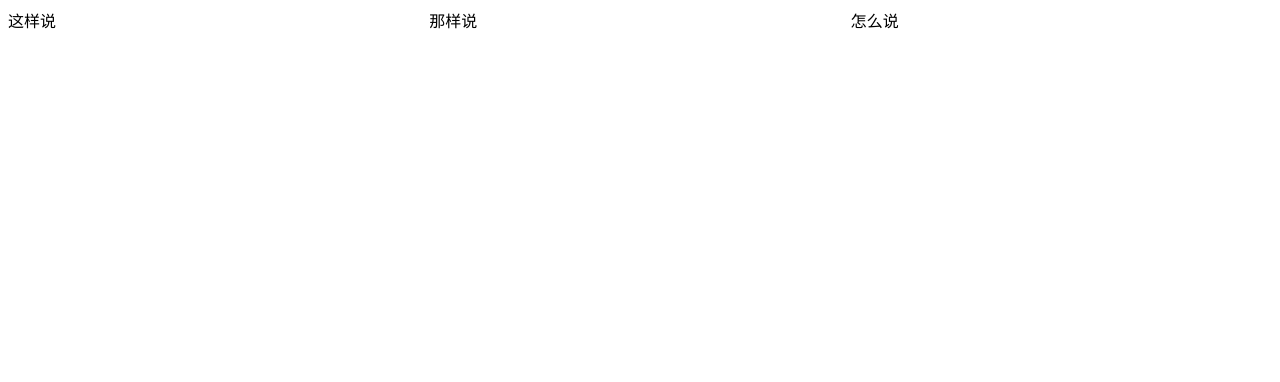
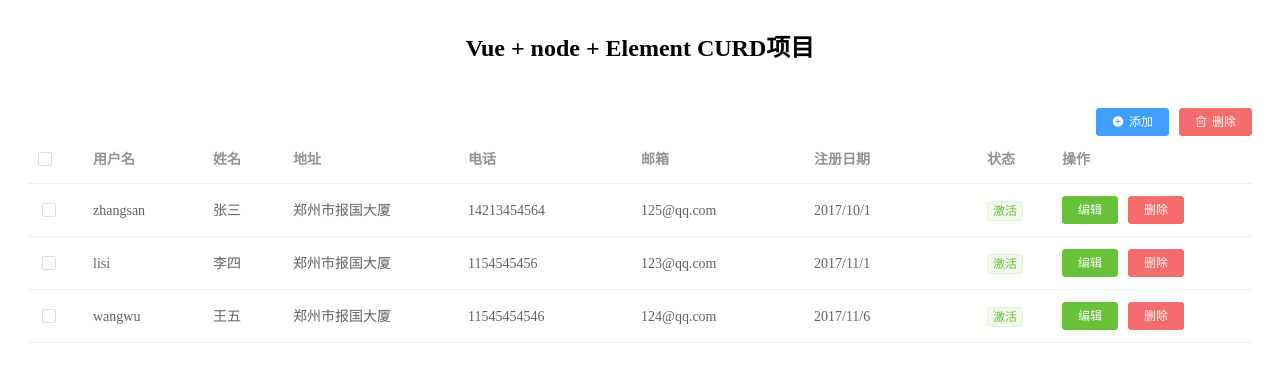
Before and after one commit to LPJie/CURD-vue, a Vue app: page / in a window 1280 px wide. Shown: the top 382 px of the page. Built offline with nearby package versions, Linux system fonts and the light colour scheme.

Commit message:
静态页面组建

```diff
--- a/src/views/home.vue
+++ b/src/views/home.vue
@@ -1,14 +1,152 @@
 <template>
 <div>
-  <el-row>
-    <el-col :span="8"><div class="grid-content bg-purple">这样说</div></el-col>
-    <el-col :span="8"><div class="grid-content bg-purple-light">那样说</div></el-col>
-    <el-col :span="8"><div class="grid-content bg-purple">怎么说</div></el-col>
-  </el-row>
+  <el-container>
+    <el-header>
+      <h1>Vue + node + Element CURD项目</h1>
+    </el-header>
+    <el-main>
+      <el-row>
+        <el-col :span="24" style="text-align: right">
+          <div style="margin-top: 20px">
+            <el-button type="primary" size="mini" icon="el-icon-circle-plus" @click="addDialog=true">添加</el-button>
+            <el-button type="danger" size="mini" icon="el-icon-delete" @clicl="delDialog=true">删除</el-button>
+          </div>
+        </el-col>
+      </el-row>
+      <el-row>
+        <el-col :span="24">
+          <el-table :data="result" tooltip-effect="dark" style="width: 100%" >
+            <el-table-column type="selection" width="55" sorttable>
+
+            </el-table-column>
+            <el-table-column prop="username" label="用户名" width="120" sorttable>
+
+            </el-table-column>
+            <el-table-column prop="name" label="姓名" width="80" sorttable>
+
+            </el-table-column>
+            <el-table-column prop="address" label="地址" sorttable>
+
+            </el-table-column>
+            <el-table-column prop="tel" label="电话" sorttable>
+
+            </el-table-column>
+            <el-table-column prop="email" label="邮箱" sorttable>
+
+            </el-table-column>
+            <el-table-column prop="create_date" label="注册日期" sorttable>
+
+            </el-table-column>
+            <el-table-column prop="is_active" label="状态" width="75">
+              <template slot-scope="scope">
+                <el-tag type="success" size="mini">{{scope.row.is_active}}</el-tag>
+              </template>
+            </el-table-column>
+            <el-table-column label="操作" width="200">
+                <template slot-scope="scope">
+                  <el-button type="success" size="mini">编辑</el-button>
+                  <el-button type="danger" size="mini">删除</el-button>
+                </template>
+            </el-table-column>
+          </el-table>
+        </el-col>
+      </el-row>
+    </el-main>
+  </el-container>
+  <!--//弹出框-->
+  <el-dialog title="添加新用户" :visible.sync="addDialog">
+    <el-form :model="addForm" :rules="addRules" ref="addForm" label-width="100px">
+      <el-form-item label="用户名" prop="username">
+        <el-input type="text" v-model="addForm.username" autoComplete="off"></el-input>
+      </el-form-item>
+      <el-form-item label="姓 名" prop="name">
+        <el-input type="text" v-model="addForm.name" autoComplete="off"></el-input>
+      </el-form-item>
+      <el-form-item label="密 码" prop="password">
+        <el-input type="text" v-model="addForm.password" autoComplete="off"></el-input>
+      </el-form-item>
+      <el-form-item label="确认密码" prop="repeat_password">
+        <el-input type="text" v-model="addForm.repeat_password" autoComplete="off"></el-input>
+      </el-form-item>
+      <el-form-item label="电 话" prop="tel">
+        <el-input type="text" v-model="addForm.tel" autoComplete="off"></el-input>
+      </el-form-item>
+      <el-form-item label="邮 箱" prop="email">
+        <el-input type="text" v-model="addForm.email" autoComplete="off"></el-input>
+      </el-form-item>
+      <el-form-item label="是否启用" prop="is_active">
+        <el-switch v-model="addForm.is_active"></el-switch>
+      </el-form-item>
+      <el-form-item>
+        <el-button type="primary">提交</el-button>
+        <el-button @click="resetForm('addForm')">取消</el-button>
+      </el-form-item>
+    </el-form>
+  </el-dialog>
 </div>
 </template>
 <script>
   export default{
-      name:'Home'
+      name:'Home',
+      data (){
+        return{
+            //用于收集新增用户的对象
+          addForm:{
+            username:'',//用户名
+            name:'',//姓名
+            password:'',//密码
+            repeat_password:'',//确认密码
+            tel:'',//电话
+            email:'',//邮箱
+            is_active:false//状态
+          },
+            //添加的对话框
+          addDialog:false,
+          //编辑的对话框
+          delDialog:false,
+            result:[
+              {
+                username:'zhangsan',
+                name:"张三",
+                address:'郑州市报国大厦',
+                tel:14213454564,
+                email:'125@qq.com',
+                create_date:'2017/10/1',
+                is_active:'激活'
+              },
+              {
+                username:'lisi',
+                name:"李四",
+                address:'郑州市报国大厦',
+                tel:1154545456,
+                email:'123@qq.com',
+                create_date:'2017/11/1',
+                is_active:'激活'
+              },
+              {
+                username:'wangwu',
+                name:"王五",
+                address:'郑州市报国大厦',
+                tel:11545454546,
+                email:'124@qq.com',
+                create_date:'2017/11/6',
+                is_active:'激活'
+              }
+            ]
+        }
+      },
+    methods:{
+      resetForm:function(formName){
+          //将弹出框关闭
+          this.addDialog = false;
+          //将弹出框清空
+          this.$refs[formName].resetFields()
+      }
+    }
   }
 </script>
+<style>
+  h1 {
+    text-align: center;
+  }
+</style>
```
Also changed, not shown: 静态页面.txt (added).
